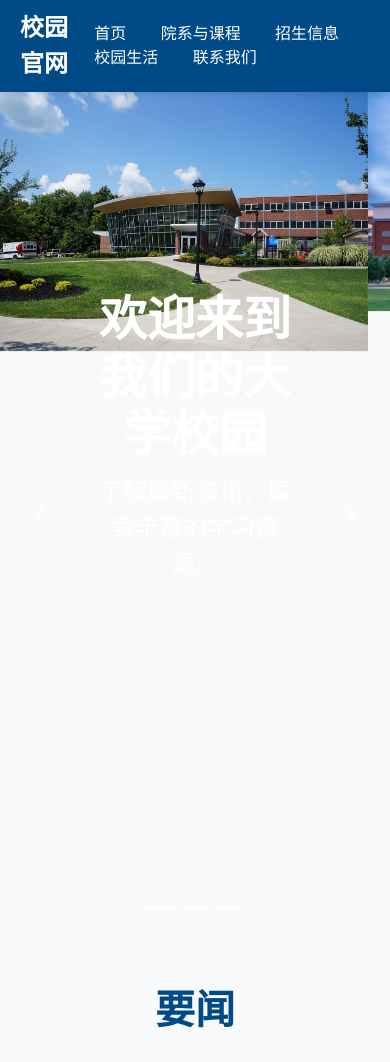
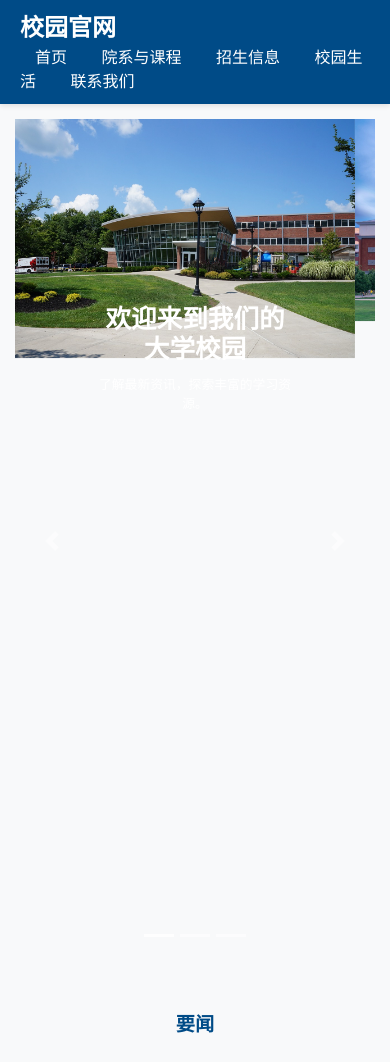
Before and after one commit to nopeswee/1, a plain HTML site: page 1/index.html in a window 390 px wide. Shown: the top 1062 px of the page. Drawn offline with nearby package versions, Linux system fonts and the light colour scheme.

Commit message:
Add files via upload

```diff
--- a/1/css/style.css
+++ b/1/css/style.css
@@ -210,3 +210,49 @@ footer {
     text-align: center;
     padding: 10px;
 }
+ /* 响应式布局 */
+ @media (max-width: 768px) {
+    header {
+        flex-direction: column;
+        align-items: flex-start;
+    }
+
+    header nav {
+        gap: 10px;
+        flex-wrap: wrap;
+    }
+
+    .main-content {
+        padding: 20px;
+    }
+
+    .main-content h1 {
+        font-size: 1.8rem;
+    }
+
+    .main-content h2 {
+        font-size: 1.3rem;
+    }
+
+    .main-content p {
+        font-size: 0.9rem;
+    }
+}
+
+@media (max-width: 576px) {
+    .main-content {
+        padding: 15px;
+    }
+
+    .main-content h1 {
+        font-size: 1.6rem;
+    }
+
+    .main-content h2 {
+        font-size: 1.2rem;
+    }
+
+    .main-content p {
+        font-size: 0.8rem;
+    }
+}
```
